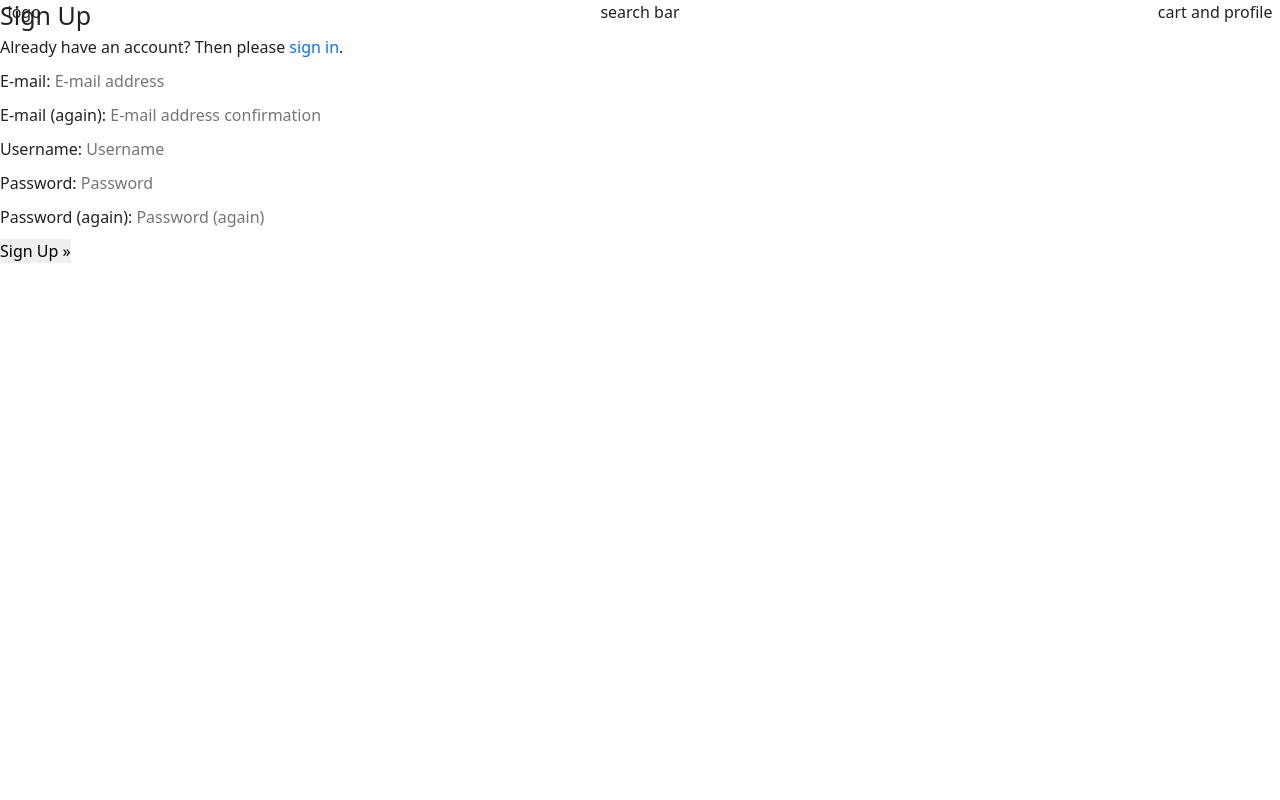
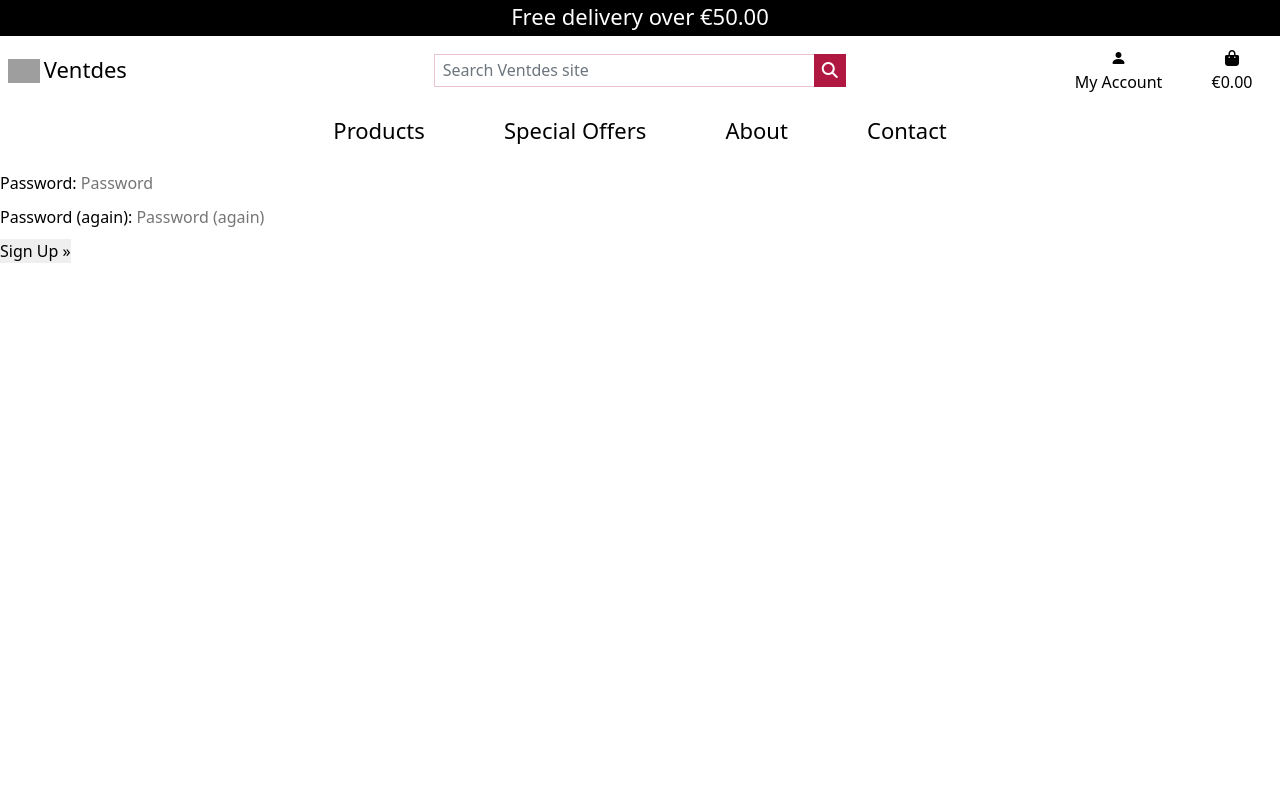
Before and after one commit to lukaszkukla/ventdes, a Django app: page /accounts/signup/ in a window 1280 px wide. Run offline with Django 3.2, Linux system fonts and the light colour scheme; some libraries are stand-ins or nearby versions; grey boxes are pictures that could not be loaded.

Commit message:
Build: add site navigation links to navbar

```diff
--- a/static/css/base.css
+++ b/static/css/base.css
@@ -4,10 +4,13 @@
 
 :root {
     --white: #FFFFFF;
-    --black: #222222;
+    --black1: #222222;
+    --black2: #000000;
     --grey1: #666666;
     --grey2: #737373;
     --amaranth: #B11841;
+    --amaranth085: #B11841D9;
+    --amaranth015: #B1184140;
     --light-grey1: #DDDDDD;
     --light-grey2: #F4F4F4;
 }
@@ -38,17 +41,55 @@ a {
     text-decoration: none;
 }
 
+/* ul {
+    margin: 0;
+} */
+
+/* Buttons and inputs */
+
 .input-search, .btn-search {
     width: 100%;
     padding: .375rem .75rem;
     font-size: 1.6rem;
     font-weight: 400;
     line-height: 1.5;
-    border: none;
+}
+
+.btn-search {
+    background: var(--amaranth);
+    color: white;
+}
+
+.btn-search:hover,
+.btn-search:active,
+.btn-search:focus {
+    background: var(--amaranth085);
+    color: var(--white);
+}
+
+
+.btn-black {
+    background: var(--black2);
+    color: white;
+}
+
+.btn-black:hover,
+.btn-black:active,
+.btn-black:focus {
+    background: var(--black1);
+    color: var(--white);
 }
 
 .text-black {
     color: var(--black) !important;
+}
+
+.border-black {
+    border: 1px solid var(--black1);
+}
+
+.border-amaranth015 {
+    border: 1px solid var(--amaranth015);
 }
 
 /* Icon centering */
@@ -78,7 +119,7 @@ a {
 }
 
 .nav-link {
-    white-space: nowrap;
+    padding: 1rem 2rem;
 }
 
 .nav-link:hover,
@@ -91,13 +132,10 @@ a {
     font-size: 1.6rem;
 }
 
-.h68 {
-    height: 5.8rem;
-    align-items: center;
-    padding: 1.6rem;
+
+/* Media queries */
+@media (min-width: 992px) {
+    .header-container {
+        padding-top: 16.4rem;
+    }
 }
-
-.dropdown-menu.border-0.dropdown-menu-right.show li,
-.dropdown-menu.border-0.dropdown-menu-right.show {
-    margin-right: 10rem;
-}
--- a/templates/base.html
+++ b/templates/base.html
@@ -39,11 +39,85 @@
 
 <body>
     <header class="container-fluid fixed-top">
-        <div class="row">
-            <div class="col-12 col-lg-4 text-center text-lg-start">logo</div>
-            <div class="col-12 col-lg-4 text-center">search bar</div>
-            <div class="col-12 col-lg-4 text-center text-lg-end">cart and profile</div>
+        <div id="free-delivery" class="row text-center">
+            <div class="col bg-black text-white">
+                <h4 class="logo-font py-1">Free delivery over €50.00</h4>
+            </div>
         </div>
+        <div id="topnav" class="row bg-white d-none d-lg-flex">
+            <div class="col-12 col-lg-4 text-center text-lg-start my-auto">
+                <a class="navbar-brand mx-0" href="{% url 'home' %}">
+                    <img class="d-none d-sm-inline mb-2"
+                        src="https://res.cloudinary.com/lkcloud/image/upload/v1665939721/Ventdes/logo_prlhgs.png"
+                        alt="Logo" width="32">
+                    <span class="logo-font">Ventdes</span>
+                </a>
+            </div>
+            <div class="col-12 col-lg-4 text-center my-auto">
+                <form method="GET" action="/products/">
+                    <div class="input-group w-100">
+                        <input type="text" class="form-control border-amaranth015 rounded-0 input-search" name="q"
+                            placeholder="Search Ventdes site">
+                        <div class="input-group-append">
+                            <button class="form-control btn btn-search border-amaranth015 rounded-0" type="submit">
+                                <span class="icon">
+                                    <i class="fas fa-search"></i>
+                                </span>
+                            </button>
+                        </div>
+                    </div>
+                </form>
+            </div>
+            <div class="col-12 col-lg-4 text-center text-lg-end">
+                <ul class="list-inline list-unstyled text-center my-0 text-lg-end">
+                    <li class="list-inline-item dropdown">
+                        <a href="#" class="nav-link" id="user-options" role="button" data-bs-toggle="dropdown"
+                            aria-haspopup="true" aria-expanded="false">
+                            <div class="text-center">
+                                <i class="bi bi-person-fill"></i>
+                            </div>
+                            <p class="my-0">My Account</p>
+                        </a>
+                        <div class="dropdown-menu border-0 dropdown-menu-end" aria-labelledby="user-options">
+                            {% if request.user.is_authenticated %}
+                                {% if request.user.is_superuser %}
+                                    <a href="" class="dropdown-item"><i class="bi bi-boxes"></i> Products Management</a>
+                                    <a href="" class="dropdown-item"><i class="bi bi-folder-fill"></i> Categories Management</a>
+                                {% endif %}
+                                <a href="" class="dropdown-item"><i class="bi bi-person-fill"></i> Profile</a>
+                                <a href="{% url 'account_logout' %}" class="dropdown-item"><i class="bi bi-door-open"></i>
+                                Logout</a>
+                            {% else %}
+                                <a href="{% url 'account_signup' %}" class="dropdown-item"><i
+                                    class="bi bi-pencil-square"></i> Register</a>
+                                <a href="{% url 'account_login' %}" class="dropdown-item"><i class="bi bi-person-fill"></i>
+                                Login</a>
+                            {% endif %}
+                        </div>
+                    </li>
+                    <li class="list-inline-item">
+                        <a href="" class="{% if grand_total %}text-info font-weight-bold{% else %}text-black{% endif %} nav-link">
+                            <div class="text-center">
+                                <div><i class="fas fa-shopping-bag"></i></div>
+                                <p class="my-0">
+                                    {% if grand_total %}
+                                        €{{ grand_total|floatformat:2 }}
+                                    {% else %}
+                                        €0.00
+                                    {% endif %}
+                                </p>
+                            </div>
+                        </a>
+                    </li>
+                </ul>
+            </div>
+            <div class="row bg-white mx-auto">
+                {% include 'includes/main-nav.html' %}
+            </div>
+        </div>
+
+
+
     </header>
 
     {% if messages %}
--- a/templates/includes/main-nav.html
+++ b/templates/includes/main-nav.html
@@ -1,7 +1,28 @@
-<div class="collapse navbar-collapse" id="main-nav">
-    <ul class="navbar-nav w-auto mx-auto">
-        <li class="nav-item dropdown">
-
+<div class="text-center d-none d-lg-inline" id="main-nav">
+    <ul class="list-inline list-unstyled w-auto mx-auto my-0">
+        <li class="list-inline-item text-center my-0">
+            <a href="#" class="logo-font font-weight-bold nav-link text-black me-5" id="products-link"
+                aria-haspopup="true" aria-expanded="false" >
+                Products
+            </a>
+        </li>
+        <li class="list-inline-item text-center my-0">
+            <a href="#" class="logo-font font-weight-bold nav-link text-black me-5" id="products-link"
+                aria-haspopup="true" aria-expanded="false">
+                Special Offers
+            </a>
+        </li>
+        <li class="list-inline-item text-center my-0">
+            <a href="#" class="logo-font font-weight-bold nav-link text-black me-5" id="products-link"
+                aria-haspopup="true" aria-expanded="false">
+                About
+            </a>
+        </li>
+        <li class="list-inline-item text-center my-0">
+            <a href="#" class="logo-font font-weight-bold nav-link text-black" id="products-link"
+                aria-haspopup="true" aria-expanded="false">
+                Contact
+            </a>
         </li>
     </ul>
 </div>
```
